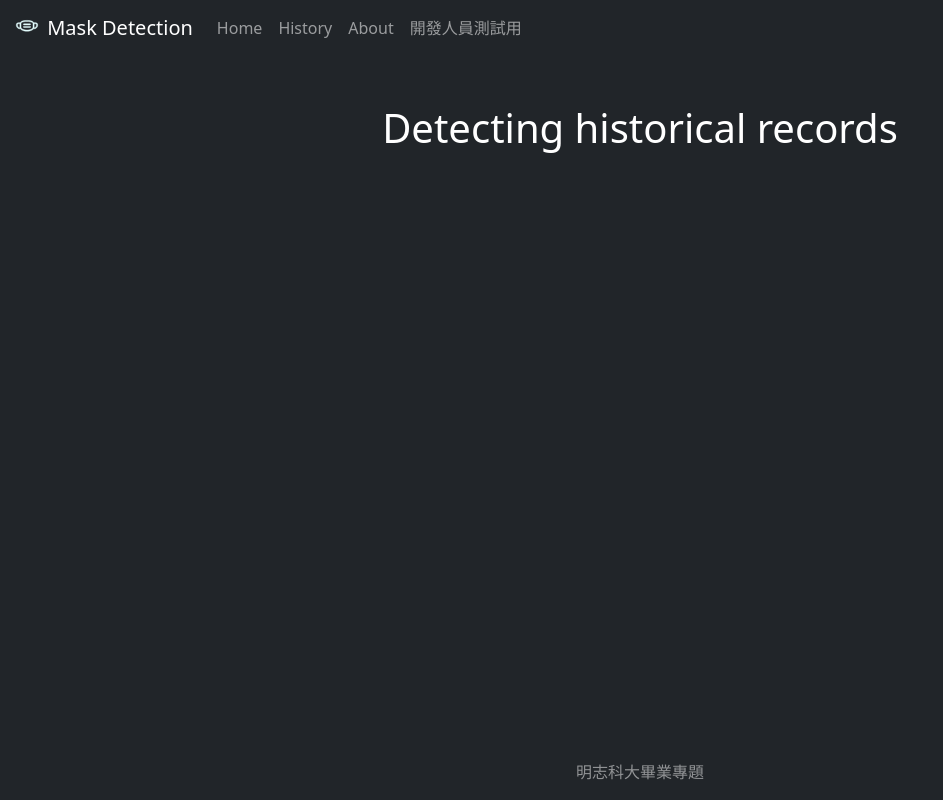
After one commit to daoxuewu/MCUT-yolov5-to-flask, a Flask app: page /history in a window 1280 px wide. The commit adds this page. Shown: the whole page, without its empty margins (0-943 px from the left). Run offline with Flask 2, Linux system fonts and the light colour scheme; parts of the project's set-up code (start-up, migrations or seed data) failed here and were passed over; some libraries are stand-ins or nearby versions.

Commit message:
添加註冊頁面

```diff
--- a/server.py
+++ b/server.py
@@ -24,8 +24,9 @@ def gen_frames():
         # 先從 camera 擷取一幀又一幀的影像 Capture frame-by-frame
         success, frame = cap.read()
 
-        # 檢查視頻幀是否讀取成功
+        # 檢查視頻幀是否讀取成功 if frame is read correctly success(ret) is True
         if not success:
+            print("Can't not receive frame")
             break
         else:
             # print(f"尚未通過偵測的frame{frame}") #測試用
@@ -84,6 +85,16 @@ def index():
 def quick_start():
     return render_template("quick_start.html")
 
+# 讓使用者登入後查看歷史紀錄的頁面
+@app.route("/history")
+def history():
+    return render_template("history.html")
+
+# 關於我們(寫專案的介紹或是開發者的介紹)
+@app.route("/about_us")
+def about_us():
+    return render_template("about_us.html")
+
 #YoloV5只傳圖片測試用頁面
 @app.route('/test_page')
 def test_page():
@@ -140,20 +151,21 @@ def login_page():
 @app.route('/user_signup', methods = ['POST', 'GET'])
 def user_signup():
     if request.method == 'GET':
-        return "Login via the login Form"
+        return render_template('signup_page.html')
 
     if request.method == 'POST':
         school_id = request.form['school_id']
         user_name = request.form['user_name']
         email = request.form['email']
         password = request.form['password']
-        cursor = mysql.connection.cursor()
+        # cursor = mysql.connection.cursor()
         print(school_id,user_name,email,password)
-        cursor.execute("INSERT INTO user_data (school_id, user_name, email, password) VALUES (%s,%s,%s,%s);",(school_id, user_name, email ,password))
-        mysql.connection.commit()
-        cursor.close()
+        # 資料庫的東西暫時先拿掉
+        # cursor.execute("INSERT INTO user_data (school_id, user_name, email, password) VALUES (%s,%s,%s,%s);",(school_id, user_name, email ,password))
+        # mysql.connection.commit()
+        # cursor.close()
 
-        return f"login success!! your name is {user_name}"
+        return f"signup success!! your name is {user_name}"
 
 # 管理員登入表單
 @app.route("/user_signin",methods=["POST"])
@@ -177,27 +189,7 @@ def slideshow():
 
 @app.route('/camera')
 def camera():
-    # 在某些情況下網路攝影機可能不會自動打開，這樣的程式執行後就會出錯，若遇到這種狀況的話可以用 cap.isOpened() 檢查攝影機是否有啟動，若沒有啟動則呼叫 cap.open() 啟動它 https://blog.gtwang.org/programming/opencv-webcam-video-capture-and-file-write-tutorial/
-    # while cap.isOpened():
-    #     ret, frame = cap.read()
-    #     # if frame is read correctly ret is True
-    #     if not ret:
-    #         print("Can't receive frame (stream end?). Exiting ...")
-    #         break
 
-    #     # 彩色轉灰階
-    #     # gray = cv2.cvtColor(frame, cv2.COLOR_BGR2GRAY)
-    #     # 顯示圖片
-    #     # cv2.imshow('frame', gray)
-    #     cv2.imshow('frame',frame)
-
-    #     # 若按下q鍵則離開迴圈
-    #     if cv2.waitKey(1) == ord('q'):
-    #         break
-    # # 釋放該攝影機裝置
-    # cap.release()
-    # # 關閉所有 OpenCV 視窗
-    # cv2.destroyAllWindows()
 
     return render_template('camera.html')
 
--- a/templates/base.html
+++ b/templates/base.html
@@ -39,10 +39,10 @@
               <a class="nav-link" href="{{ url_for('index') }}">Home</a>
             </li>
             <li class="nav-item">
-              <a class="nav-link" href="#"><!-- 歷史紀錄 -->History</a>
+              <a class="nav-link" href="{{ url_for('history') }}"><!-- 歷史紀錄 -->History</a>
             </li>
             <li class="nav-item">
-              <a class="nav-link" href="#"><!-- 關於我們 -->About</a>
+              <a class="nav-link" href="{{ url_for('about_us') }}"><!-- 關於我們 -->About</a>
             </li>
             <li class="nav-item">
               <a class="nav-link" href="{{ url_for('test_page') }}"><!-- 測試用頁面 -->開發人員測試用</a>
--- /dev/null
+++ b/templates/history.html
@@ -0,0 +1,7 @@
+{% extends "base.html" %}
+
+{% block title %}Detecting historical records{% endblock %}
+
+{% block main %}
+<h1 class="text-center mt-5">Detecting historical records</h1>
+{% endblock %}
--- a/templates/index.html
+++ b/templates/index.html
@@ -19,7 +19,7 @@
 
 
     {# source https://bootstrap5.hexschool.com/docs/5.0/examples/heroes/ #}
-    <div class="bg-dark text-secondary px-4 py-5 text-center">
+    <div class="text-secondary px-4 py-5 text-center">
         <div class="py-5 mx-auto">
           <h1 class="display-5 fw-bold text-white">Face Mask Detection System.</h1>
           <div class="col-lg-6 mx-auto ">
--- a/templates/login_page.html
+++ b/templates/login_page.html
@@ -25,6 +25,7 @@
                 <button class="w-100 mt-3 btn btn-lg btn-light btn-block" type="submit" name="loginBtn">登入</button>
             </div>
         </form>
+        <p class="mt-2 text-white-50">還沒有帳號?點擊此處<a href="{{ url_for('user_signup') }}" class="text-white">註冊</a></p>
       </div>
 
 {% endblock %}
```
Also changed, not shown: templates/about_us.html (added, +7 -0 lines), templates/signup_page.html (+16 -2 lines).
